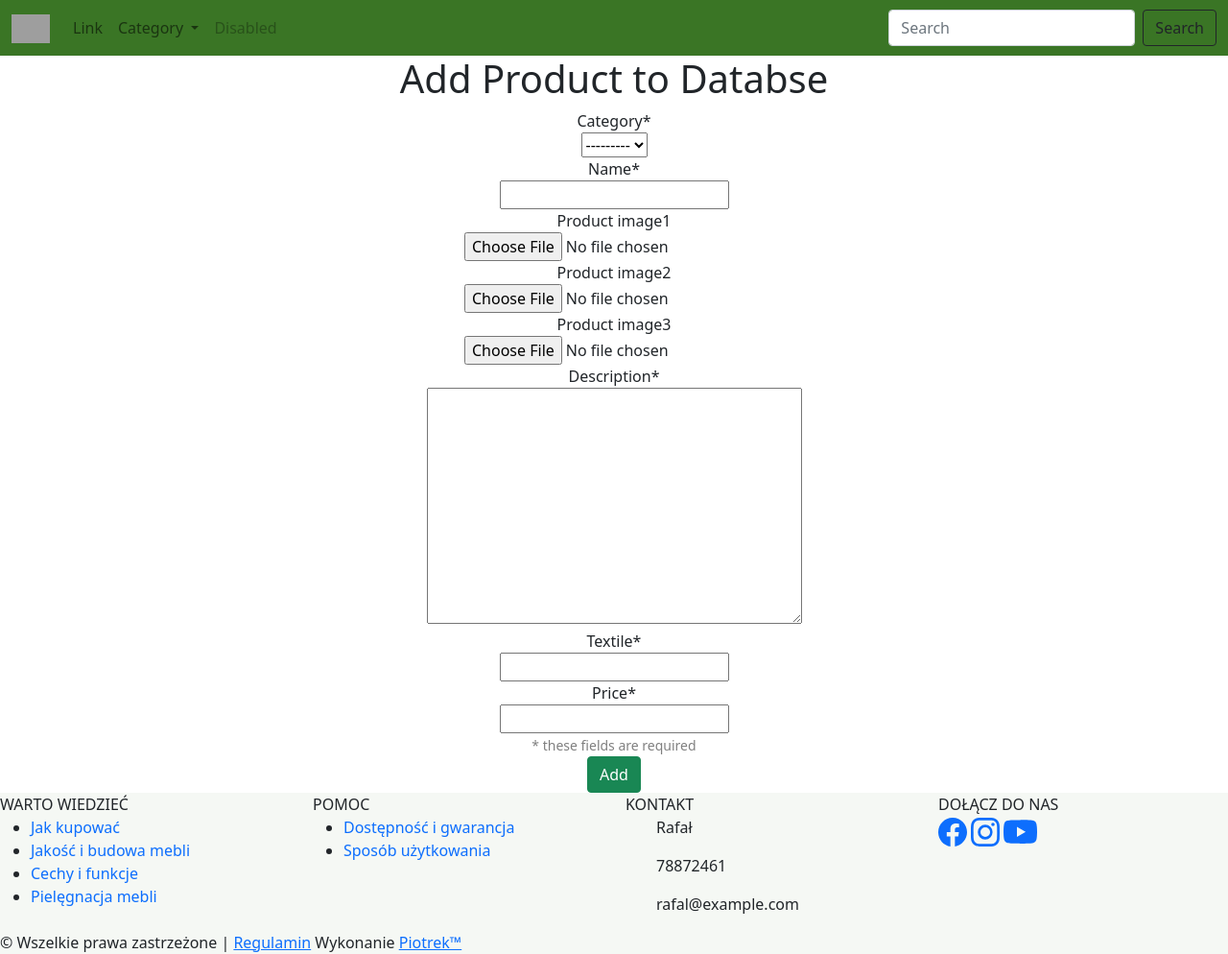
After one commit to swiatekPiotr/mebramp, a Django app: page /add_product in a window 1280 px wide. The commit adds this page. Shown: the whole page at 96% size. Run offline with Django 4.2, Linux system fonts and the light colour scheme; data that the repository does not hold is empty; some libraries are stand-ins or nearby versions; grey boxes are pictures that could not be loaded.

Commit message:
add product ability for Rafal

```diff
--- /dev/null
+++ b/main/forms.py
@@ -0,0 +1,10 @@
+from django import forms
+from django.forms import ModelForm
+from .models import Products
+
+
+class ProductsForm(ModelForm):
+    class Meta:
+        model = Products
+        fields = ('category', 'name', 'product_image1', 'product_image2', 'product_image3',
+                  'description', 'textile', 'price')
--- /dev/null
+++ b/main/templates/main/add_product.html
@@ -0,0 +1,14 @@
+{% extends 'main/base.html' %}
+
+{% block title %} Add product {% endblock %}
+
+{% load crispy_forms_tags %}
+
+{% block content %}
+    <h1> Add Product to Databse </h1>
+    <form method="POST">
+            {% csrf_token %}{{ form|crispy }}
+            <a style="color: gray; font-size: 14px"> * these fields are required <br></a>
+            <button type="submit" class="btn btn-success"> Add </button>
+    </form>
+{% endblock %}
--- a/main/templates/main/base.html
+++ b/main/templates/main/base.html
@@ -44,6 +44,11 @@
             <li class="nav-item">
               <a class="nav-link disabled" href="#" tabindex="-1" aria-disabled="true">Disabled</a>
             </li>
+            {% if user.id == 2 %}
+              <li class="nav-item">
+                <a class="nav-link" href="/add_product"> Add Product </a>
+              </li>
+            {% endif %}
           </ul>
           <form class="d-flex" method="POST" action="/search/">
             {% csrf_token %}
--- a/main/templates/main/category.html
+++ b/main/templates/main/category.html
@@ -12,6 +12,7 @@
     </div>
     {% for product in products %}
       {% if product.category_id == name_cat.id %}
+        {% if product.product_image1 %}
           <div class="col">
             <a style="color: #3A7525; font-weight: bold; text-decoration: none;" title="view this product"
                href="product/{{ product.id }}"> {{ product.name }} </a>
@@ -28,6 +29,9 @@
               <p style="text-shadow: 2px 2px 4px #AF290B;"> {{ product.price }} zł </p>
           </div>
         {% endif %}
+      {% endif %}
+    {% empty %}
+      <p style="color: red; font-weight: bold;"> We don't offer products of this category! </p>
     {% endfor %}
   </div>
 </div>
--- a/main/urls.py
+++ b/main/urls.py
@@ -7,4 +7,5 @@ urlpatterns = [
     path("search/", views.search, name='search'),
     path("<int:id>", views.category, name='index'),
     path("product/<int:id>", views.product, name='product'),
+    path("add_product", views.add_product, name='add-product'),
 ]
--- a/main/views.py
+++ b/main/views.py
@@ -1,5 +1,6 @@
-from django.shortcuts import render
+from django.shortcuts import render, redirect
 from .models import Categories, Products
+from .forms import ProductsForm
 
 
 def home(request):
@@ -25,3 +26,16 @@ def product(request, id):
     single_product = Products.objects.get(id=id)
     products = Products.objects.all()
     return render(request, 'main/product.html', {'single_product': single_product, 'products': products})
+
+
+def add_product(request):
+    if request.method == "POST":
+        form = ProductsForm(request.POST)
+        if form.is_valid():
+            add = form.save(commit=False)
+            add.user = request.user
+            add.save()
+            return redirect('/add_product')
+    else:
+        form = ProductsForm()
+    return render(request, 'main/add_product.html', {'form': form})
```
Lines whose indentation alone changed are shown as unchanged.
